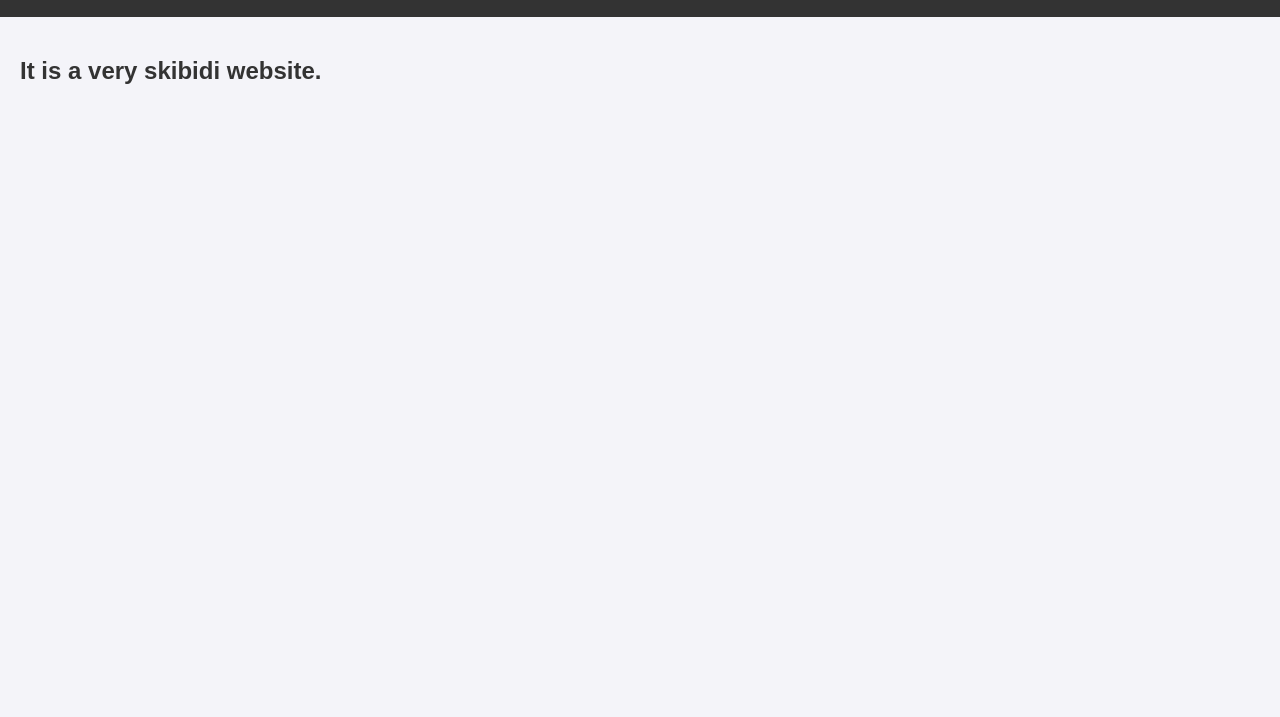
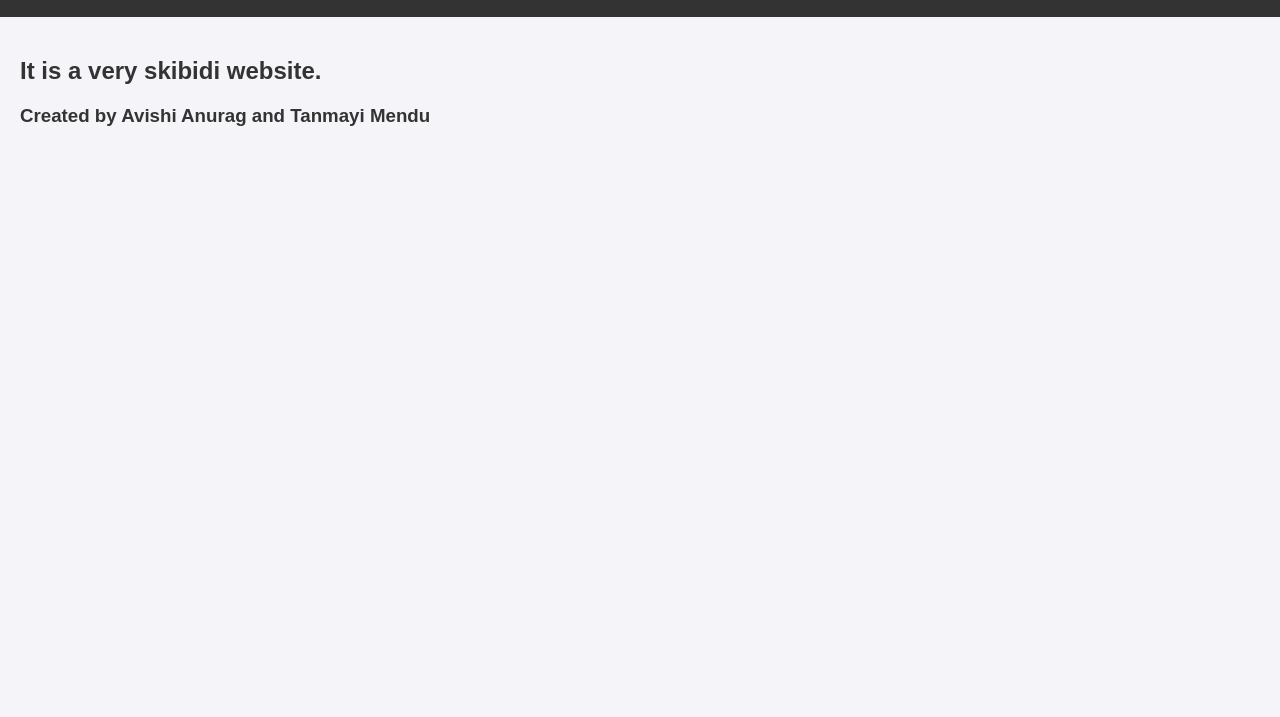
Before and after one commit to MinisculeKiwi/our-website, a plain HTML site: page index.html in a window 1280 px wide. Shown: the part 83-800 px from the top of the page. Drawn offline with Linux system fonts and the light colour scheme.

Commit message:
added a new line

```diff
--- a/index.html
+++ b/index.html
@@ -12,6 +12,7 @@
     </header>
     <main>
         <h2>It is a very skibidi website.</h2>
+        <h3>Created by Avishi Anurag and Tanmayi Mendu</h3>
     </main>
 </body>
 </html>
```
